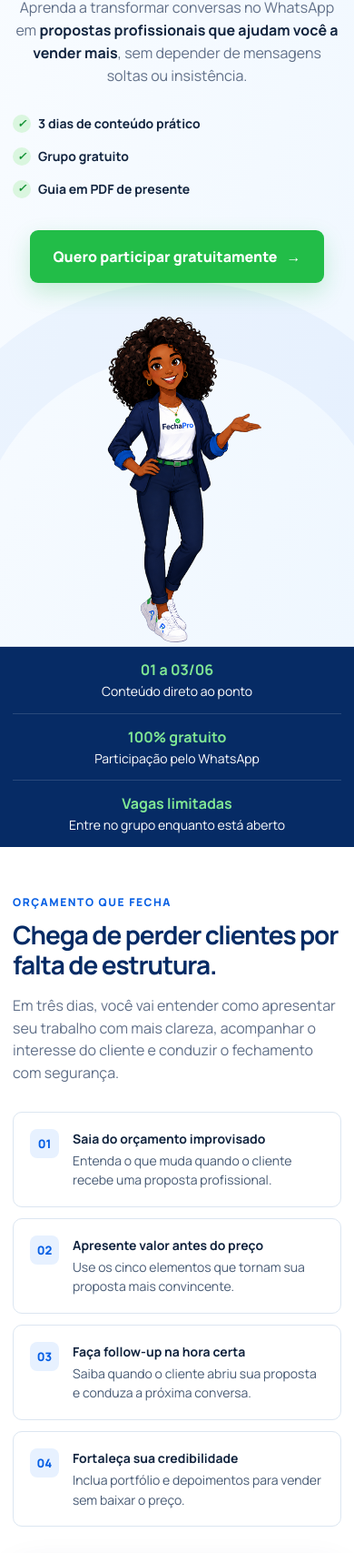
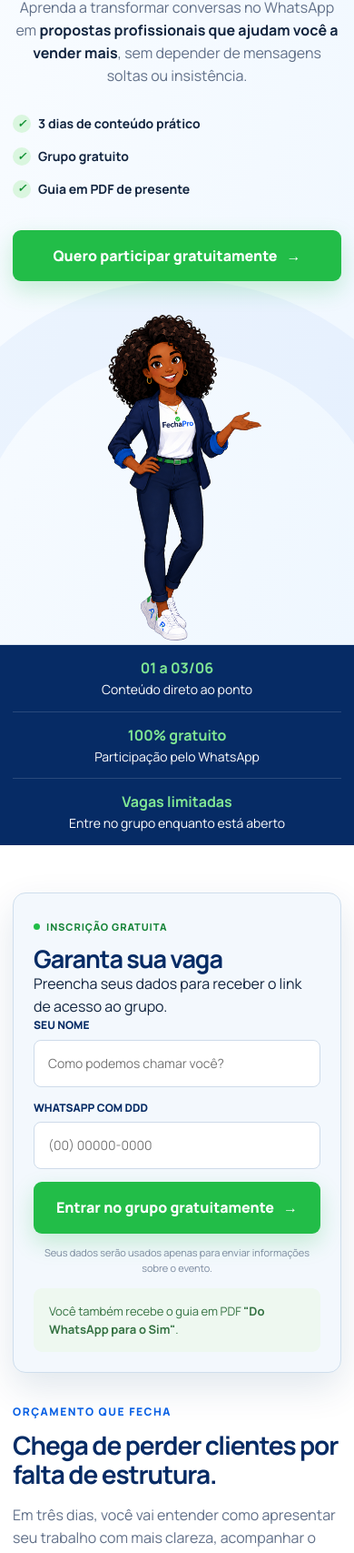
Before and after one commit to amandaleandro/camapanhaclientefundador, a website: page index.html in a window 390 px wide. Shown: the part 286-1993 px from the top of the page at 91% size. Drawn offline with Linux system fonts and the light colour scheme.

Commit message:
fix: improve mobile responsive layout

```diff
--- a/index.html
+++ b/index.html
@@ -80,14 +80,18 @@
       .hero-grid{grid-template-columns:1fr;min-height:auto;padding-top:64px;text-align:center}
       .eyebrow{justify-content:center}.lead{margin-inline:auto}.hero-points{justify-content:center}
       .hero-art{margin-top:34px}.fe{max-height:440px}
-      .content{padding:64px 0}.content-grid{grid-template-columns:1fr;gap:34px}.form-card{position:static}
+      .content{padding:64px 0}.content-grid{grid-template-columns:1fr;gap:34px}.form-card{position:static;order:-1}
       .fit-grid{grid-template-columns:1fr}
     }
     @media(max-width:520px){
       .container{width:min(100% - 28px,1160px)}header{height:70px}.brand-logo{width:150px}.header-note{font-size:10px}
-      .hero-grid{padding-top:48px}h1{font-size:43px}.lead{font-size:16px}.hero-points{display:grid;justify-content:start;text-align:left}
+      .hero-grid{padding-top:48px}h1{font-size:clamp(38px,12vw,43px)}.lead{font-size:16px}.hero-points{display:grid;justify-content:start;text-align:left}
       .fe{max-height:365px}.info-grid{grid-template-columns:1fr}.info-item{padding:13px;border-right:0;border-bottom:1px solid rgba(255,255,255,.14)}
-      .content{padding:52px 0}.form-card{padding:22px}.fit{padding:52px 0}.final-cta{padding:50px 0}
+      .content{padding:52px 0}.form-card{padding:22px}.fit{padding:52px 0}.final-cta{padding:50px 0}.cta{width:100%;padding:16px 14px;text-align:center}
+    }
+    @media(max-width:360px){
+      header .container{gap:10px}.brand-logo{width:132px}.header-note{gap:6px;font-size:9px}.dot{width:7px;height:7px;box-shadow:0 0 0 4px rgba(34,189,72,.12)}
+      .eyebrow{font-size:10px;letter-spacing:.09em}.eyebrow::before{width:18px}h1{font-size:37px}.form-card{padding:18px}
     }
   </style>
 </head>
```
